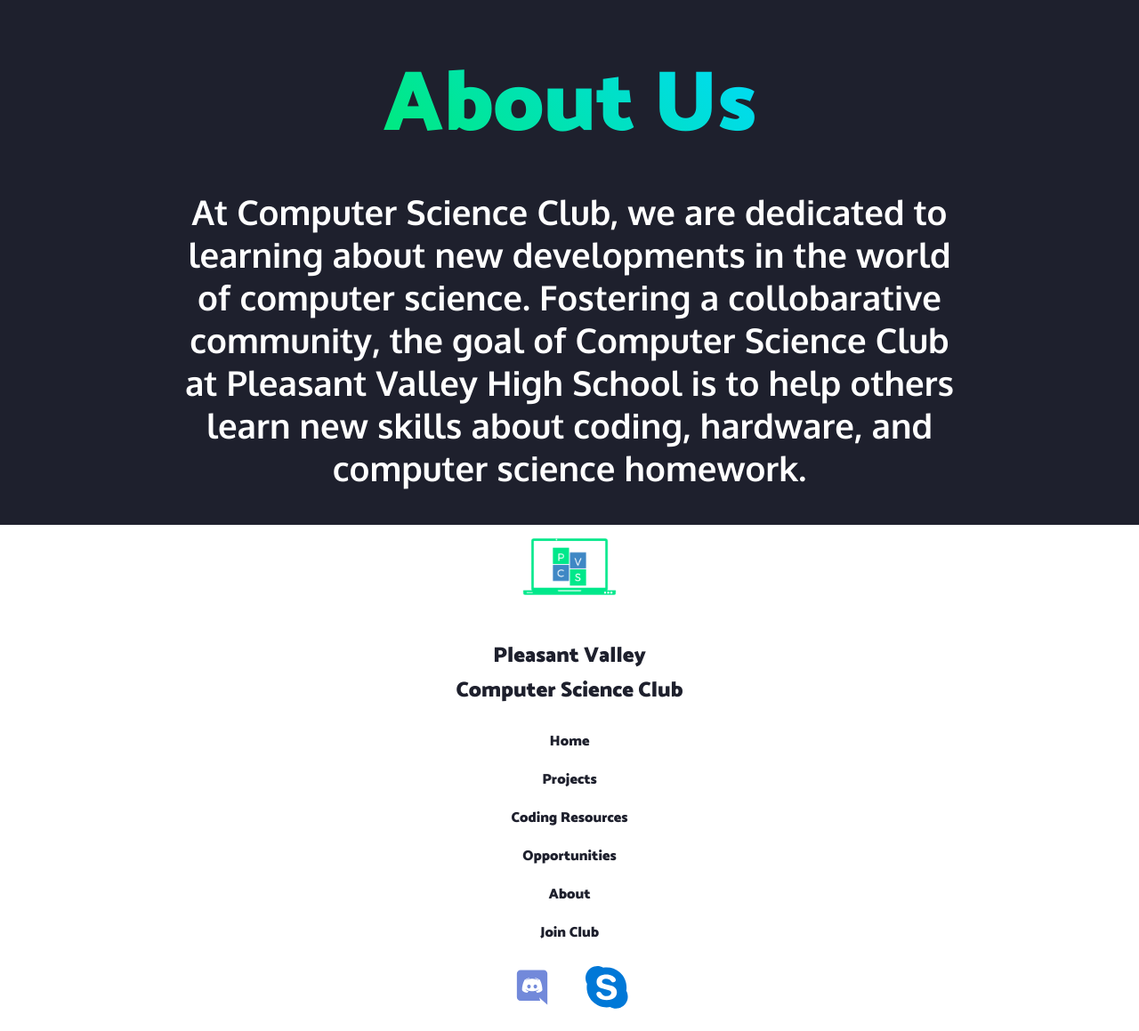
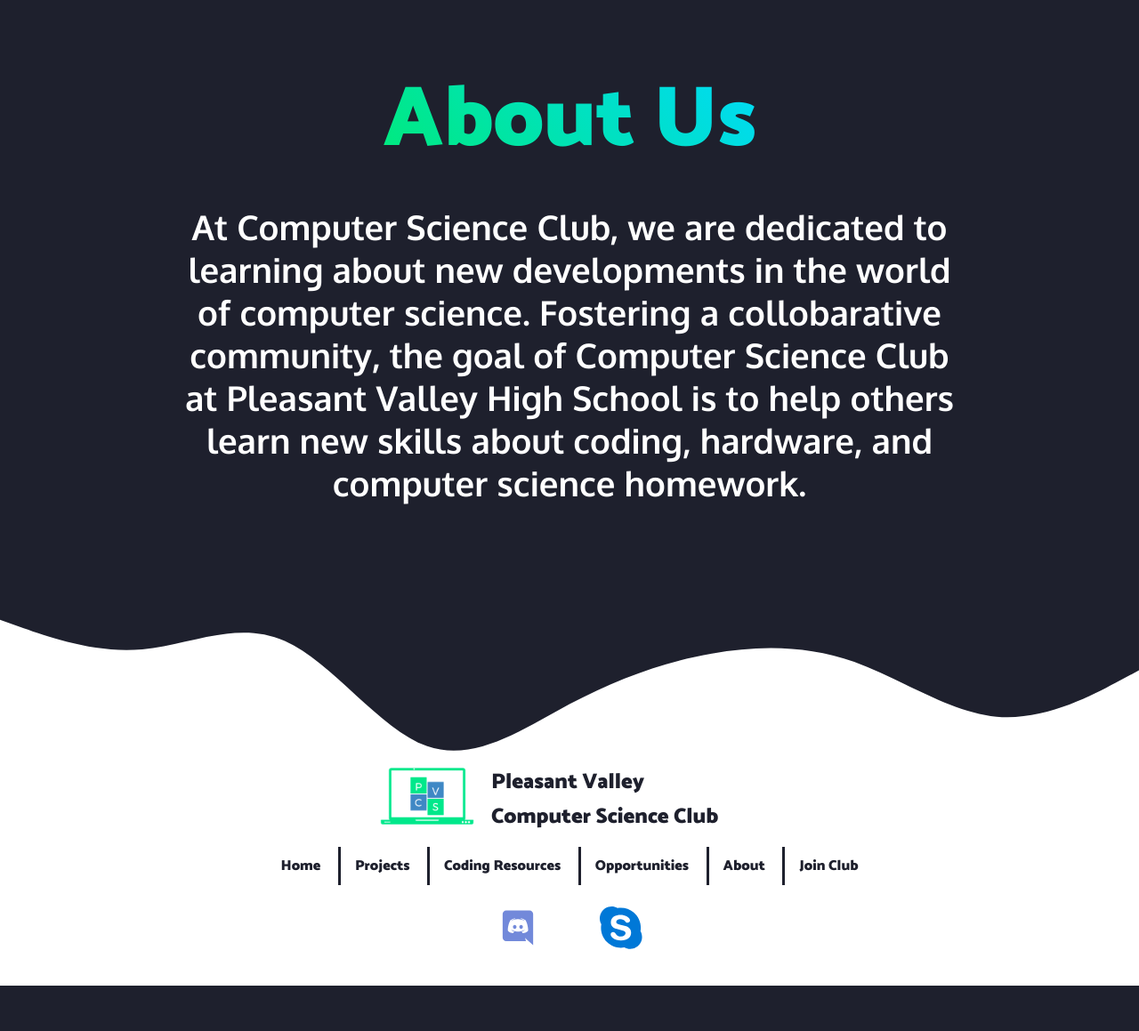
Before and after one commit to SalarC123/CSClubWebsite, a Flask app: page /about.html in a window 1280 px wide. Shown: the part 121-1280 px from the top of the page at 89% size. After the commit the page ends 1229 px from the top, so only its background shows below. Run offline with Flask 2, Linux system fonts and the light colour scheme.

Commit message:
add page wave and change styling

```diff
--- a/src/static/about.css
+++ b/src/static/about.css
@@ -1,52 +1,30 @@
-.landing-page-intro {
+.about-section {
     color: white;
     display: flex;
     padding:1.5rem;
     background-color: #1E202D;
-    height: 60vh;
-    /* display: flex;
-    justify-content: space-between; */
+    height: 50vh;
 }
 
 .content-wrapper {
+    width: 100%;
     display: flex;
     flex-direction: column;
-    margin-top: 1rem;
-    margin-left: 1.5rem;
+    align-items: center;
+    justify-content: center;
+    text-align: center;
 }
 
 .content-wrapper h1 {
-    font-size: 3vw;
-    width: 35vw;
-}
-
-.content-wrapper h3 {
-    margin: 1rem 0rem;
-    font-size: 2vw;
-    width: 35vw;
+    font-size: 5vw;
 }
 
 .content-wrapper p {
     margin: 1rem 0rem;
     font-family: oxygen;
-    font-size: 1vw;
-    width: 30vw;
+    font-size: 2vw;
+    width: 55vw;
 }
-
-.content-wrapper button {
-    margin: 2rem 0rem;
-    padding: 0.7rem 1rem;
-    color: white;
-    background: linear-gradient(45deg, #00eb74, #00d9ff);
-    border: none;
-    font-size: 1.2rem;
-    font-family: Catamaran;
-    border-radius: 10px;
-    box-shadow: 0 5px 0 #ffffff;
-    cursor: pointer;
-}
-
-
 
 
 .gradient-text {
@@ -56,120 +34,7 @@
     -webkit-text-fill-color: transparent;
 }
 
-.svg-wrapper img {
-    width: 90%;
-    height: 90%;
-    margin-top: 1rem;
-}
-
-.svg-wrapper {
-    width: 70%;
-    display: flex;
-    justify-content: center;
-}
-
-.page-wave-down {
-    margin-top: -1rem;
-}
-
-.page-wave-up {
-    margin-bottom: -1.6rem;
-}
-
-
-
-
-
-
-.landing-page-resources {
-    height: 60vh;
-    background-color: white;
-    display: flex;
-    flex-direction: row;
-    align-items: center;
-}
-
-.landing-page-resources button {
-    color: black;
-    box-shadow: 0 5px 0 black;
-}
-
-.landing-page-resources h1 {
-    width: 24vw;
-}
-
-
-
-
-.landing-page-projects {
-    color: white;
-    background-color: #1E202D;
-    height: 70vh;
-    display: flex;
-    flex-direction: row;
-    align-items: center;
-}
-
-.landing-page-projects button {
-    width: 10rem;
-    align-self: center;
-}
-
-.landing-page-projects h1 {
-    width: 20vw;
-}
-
-
-
-.landing-page-opportunities {
-    height: 60vh;
-    display: flex;
-    flex-direction: row;
-    align-items: center;
-}
-
-.landing-page-opportunities button {
-    color: #1E202D;
-    box-shadow: 0 5px 0 black;
-}
-
-
-
-.landing-page-about {
-    height: 60vh;
-    background-color:#1E202D;
-    color: white;
-    display: flex;
-    flex-direction: row;
-    align-items: center;
-}
-
 @media (max-width:1500px) {
-    .landing-page-intro {
-        flex-direction: column;
-        align-items: center;
-        height: 70%;
-    }
-    .landing-page-projects {
-        flex-direction: column;
-        align-items: center;
-        height: 70%;
-    }
-    .landing-page-resources {
-        flex-direction: column;
-        align-items: center;
-        height: 70%;
-    }
-    .landing-page-opportunities {
-        flex-direction: column;
-        align-items: center;
-        height: 70%;
-    }
-    .landing-page-about {
-        flex-direction: column;
-        align-items: center;
-        height: 70%;
-    }
     .content-wrapper {
         align-items: center;
         text-align: center;
@@ -186,39 +51,8 @@
         width: 70vw;
         font-size: 3vw;
     }
-    .content-wrapper button {
-        /* width: 100%;
-        font-size: 3.5vw; */
-    }
-    .svg-wrapper img {
-        width: 80vw;
-        height: auto;
-    }
-    .svg-wrapper {
-        display: flex;
-        align-items: center;
-        justify-content: center;
-    }
-    .footer {
-        height: 35rem;
-    }
-    .footer-nav {
-        display: flex;
-        flex-direction: column;
-        align-items: center;
-    }
-    .footer-nav a {
-        border:none;
-    }
-    .social-media-icon {
-        margin: 1rem;
-    }
-    .footer-logo {
-        flex-direction: column;
-        text-align: center;
-    }
-    .landing-page-resources h1 {
-        width: 65vw;
+    .about-section {
+        height: 50vw;
     }
 }
 
--- a/src/templates/about.html
+++ b/src/templates/about.html
@@ -1,14 +1,17 @@
 {% extends "base.html" %}
 {% block content %}
-    <section class="landing-page-intro">
+    <section class="about-section">
         <div class="content-wrapper">
-        <h1><div class="gradient-text">About Us</div></h1>
+            <h1>
+                <div class="gradient-text">About Us</div>
+            </h1>
             <p>
-            At Computer Science Club, we are dedicated to learning about new developments in the world of computer science.
-            Fostering a collobarative community, the goal of Computer Science Club at Pleasant Valley High School is to help others learn
-            new skills about coding, hardware, and computer science homework.
-        </p>
+                At Computer Science Club, we are dedicated to learning about new developments in the world of computer science.
+                Fostering a collobarative community, the goal of Computer Science Club at Pleasant Valley High School is to help others learn
+                new skills about coding, hardware, and computer science homework.
+            </p>
         </div>
     </section>
+    <img src="../static/Images/page-wave-1.svg" alt="Page Wave Down" class="page-wave-down">
 
 {% endblock %}
```
